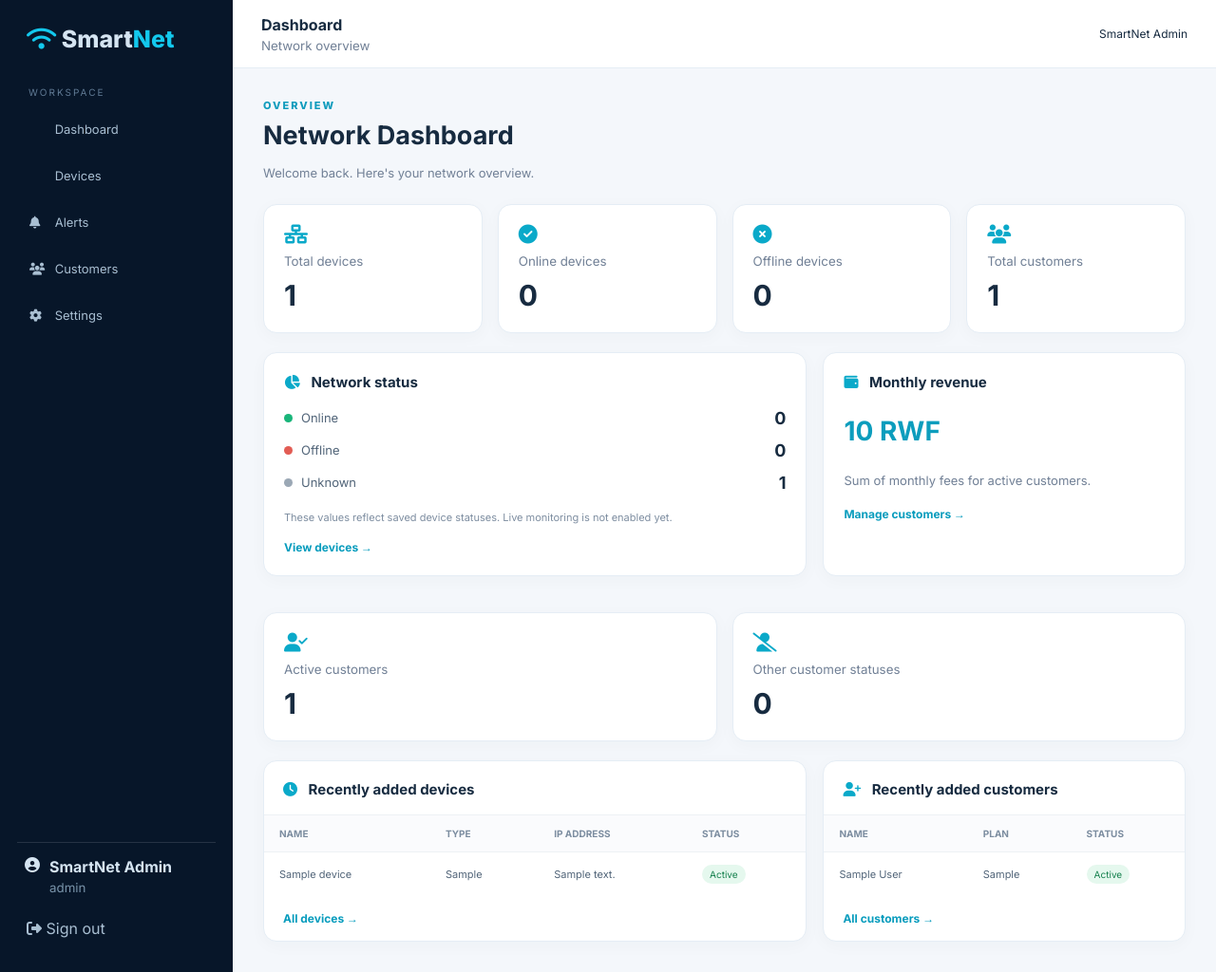
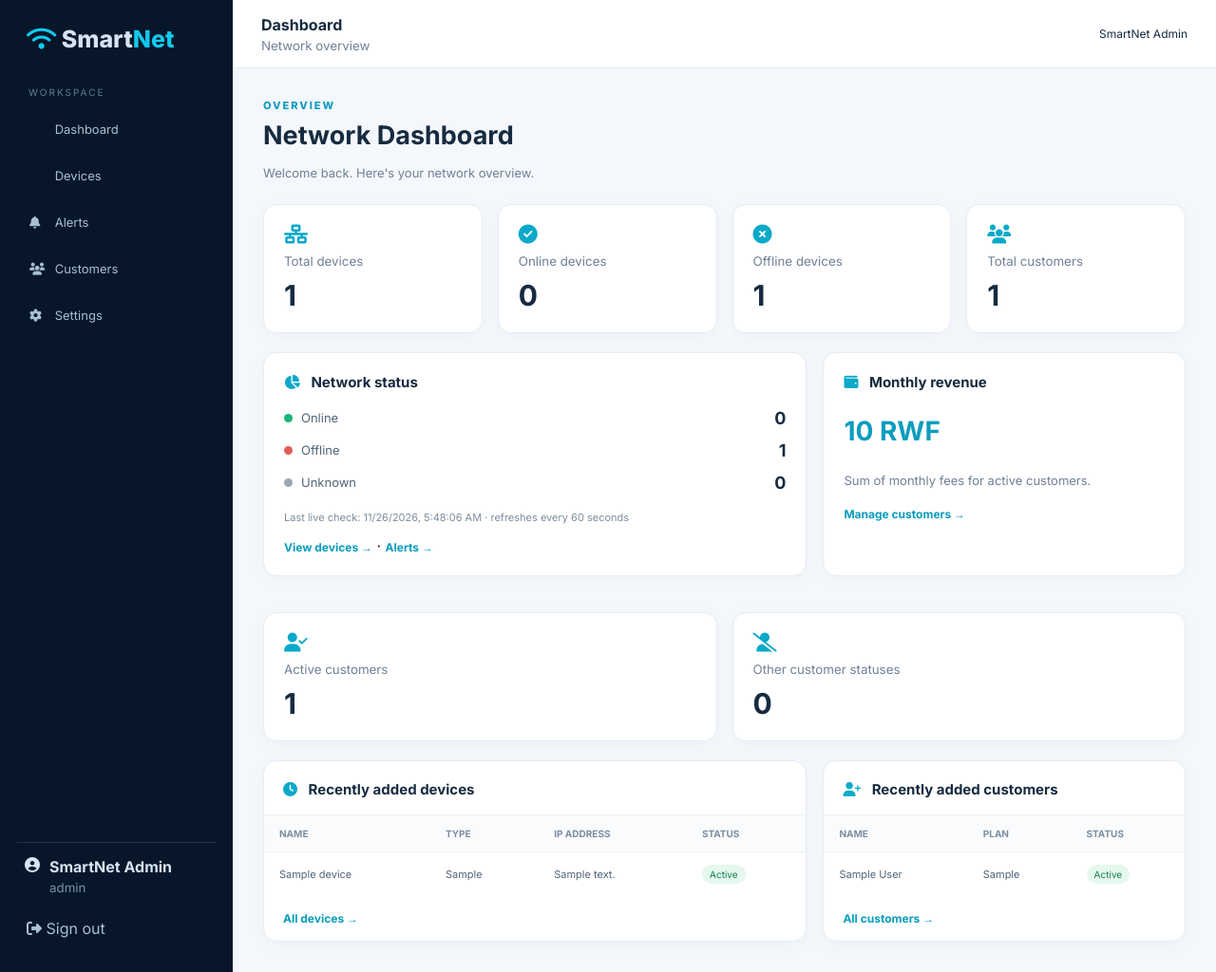
Before and after one commit to nkurunzizakelvin879-ops/SmartNet, a Flask app: page /dashboard in a window 1280 px wide. Shown: the whole page at 95% size. Run offline with Flask 3, Linux system fonts and the light colour scheme; a user stored in the database is signed in; tables that the repository leaves empty hold one stand-in row (values such as "Sample post").

Commit message:
Enable dashboard live monitoring refresh

```diff
--- a/templates/dashboard.html
+++ b/templates/dashboard.html
@@ -8,24 +8,24 @@
 <div class="page-content">
 <div class="page-heading"><div><p class="eyebrow">OVERVIEW</p><h1>Network Dashboard</h1><p class="muted">Welcome back. Here's your network overview.</p></div></div>
 <section class="metrics-grid dashboard-metrics">
-<article class="metric"><i class="fa-solid fa-network-wired"></i><small>Total devices</small><strong>{{ total_devices }}</strong></article>
-<article class="metric"><i class="fa-solid fa-circle-check"></i><small>Online devices</small><strong>{{ online_devices }}</strong></article>
-<article class="metric"><i class="fa-solid fa-circle-xmark"></i><small>Offline devices</small><strong>{{ offline_devices }}</strong></article>
+<article class="metric"><i class="fa-solid fa-network-wired"></i><small>Total devices</small><strong id="totalDevices">{{ total_devices }}</strong></article>
+<article class="metric"><i class="fa-solid fa-circle-check"></i><small>Online devices</small><strong id="onlineDevices">{{ online_devices }}</strong></article>
+<article class="metric"><i class="fa-solid fa-circle-xmark"></i><small>Offline devices</small><strong id="offlineDevices">{{ offline_devices }}</strong></article>
 <article class="metric"><i class="fa-solid fa-users"></i><small>Total customers</small><strong>{{ total_customers }}</strong></article>
 </section>
 <section class="content-grid dashboard-summary">
 <article class="panel"><h2><i class="fa-solid fa-chart-pie"></i> Network status</h2>
-<div class="status-summary"><div><span class="status-dot online"></span> Online <strong>{{ online_devices }}</strong></div><div><span class="status-dot offline"></span> Offline <strong>{{ offline_devices }}</strong></div><div><span class="status-dot unknown"></span> Unknown <strong>{{ unknown_devices }}</strong></div></div>
-<p class="note">These values reflect saved device statuses. Live monitoring is not enabled yet.</p><a class="text-link" href="{{ url_for('devices.index') }}">View devices →</a></article>
+<div class="status-summary"><div><span class="status-dot online"></span> Online <strong id="statusOnline">{{ online_devices }}</strong></div><div><span class="status-dot offline"></span> Offline <strong id="statusOffline">{{ offline_devices }}</strong></div><div><span class="status-dot unknown"></span> Unknown <strong id="statusUnknown">{{ unknown_devices }}</strong></div></div>
+<p class="note" id="liveStatusNote">Live checks will run while this dashboard is open, every 60 seconds.</p><a class="text-link" href="{{ url_for('devices.index') }}">View devices →</a> · <a class="text-link" href="{{ url_for('monitoring.alerts') }}">Alerts →</a></article>
 <article class="panel"><h2><i class="fa-solid fa-wallet"></i> Monthly revenue</h2><strong class="revenue">{{ "{:,.0f}".format(monthly_revenue or 0) }} RWF</strong><p class="muted">Sum of monthly fees for active customers.</p><a class="text-link" href="{{ url_for('customers.index') }}">Manage customers →</a></article>
 </section>
-<section class="metrics-grid customer-mini-grid">
-<article class="metric"><i class="fa-solid fa-user-check"></i><small>Active customers</small><strong>{{ active_customers }}</strong></article>
-<article class="metric"><i class="fa-solid fa-user-slash"></i><small>Other customer statuses</small><strong>{{ inactive_customers }}</strong></article>
-</section>
+<section class="metrics-grid customer-mini-grid"><article class="metric"><i class="fa-solid fa-user-check"></i><small>Active customers</small><strong>{{ active_customers }}</strong></article><article class="metric"><i class="fa-solid fa-user-slash"></i><small>Other customer statuses</small><strong>{{ inactive_customers }}</strong></article></section>
 <section class="content-grid dashboard-recent">
 <article class="panel table-panel"><h2><i class="fa-solid fa-clock"></i> Recently added devices</h2>{% if recent_devices %}<div class="table-scroll"><table><thead><tr><th>Name</th><th>Type</th><th>IP address</th><th>Status</th></tr></thead><tbody>{% for device in recent_devices %}<tr><td>{{ device.name }}</td><td>{{ device.device_type }}</td><td>{{ device.ip_address or '—' }}</td><td><span class="status-tag {{ device.status|lower }}">{{ device.status }}</span></td></tr>{% endfor %}</tbody></table></div>{% else %}<p class="empty-state">No devices have been added yet.</p>{% endif %}<a class="text-link table-link" href="{{ url_for('devices.index') }}">All devices →</a></article>
 <article class="panel table-panel"><h2><i class="fa-solid fa-user-plus"></i> Recently added customers</h2>{% if recent_customers %}<div class="table-scroll"><table><thead><tr><th>Name</th><th>Plan</th><th>Status</th></tr></thead><tbody>{% for customer in recent_customers %}<tr><td>{{ customer.full_name }}</td><td>{{ customer.plan or '—' }}</td><td><span class="status-tag {{ customer.status|lower }}">{{ customer.status }}</span></td></tr>{% endfor %}</tbody></table></div>{% else %}<p class="empty-state">No customers have been added yet.</p>{% endif %}<a class="text-link table-link" href="{{ url_for('customers.index') }}">All customers →</a></article>
 </section>
 </div></main></div>
 {% endblock %}
+{% block scripts %}<script>
+(()=>{let busy=false;async function refresh(){if(busy)return;busy=true;const note=document.getElementById('liveStatusNote');try{const r=await fetch('{{ url_for("monitoring.live_status") }}',{credentials:'same-origin'});if(!r.ok)throw new Error('Request failed');const payload=await r.json();let on=0,off=0,unk=0;for(const d of payload.devices){if(d.status==='Online')on++;else if(d.status==='Offline')off++;else unk++;}document.getElementById('onlineDevices').textContent=on;document.getElementById('offlineDevices').textContent=off;document.getElementById('statusOnline').textContent=on;document.getElementById('statusOffline').textContent=off;document.getElementById('statusUnknown').textContent=unk;document.getElementById('totalDevices').textContent=payload.devices.length;note.textContent='Last live check: '+new Date(payload.checked_at).toLocaleString()+' · refreshes every 60 seconds';}catch(e){note.textContent='Live check failed. Please refresh or verify network connectivity.';}finally{busy=false;}}refresh();setInterval(refresh,60000);})();
+</script>{% endblock %}
```
